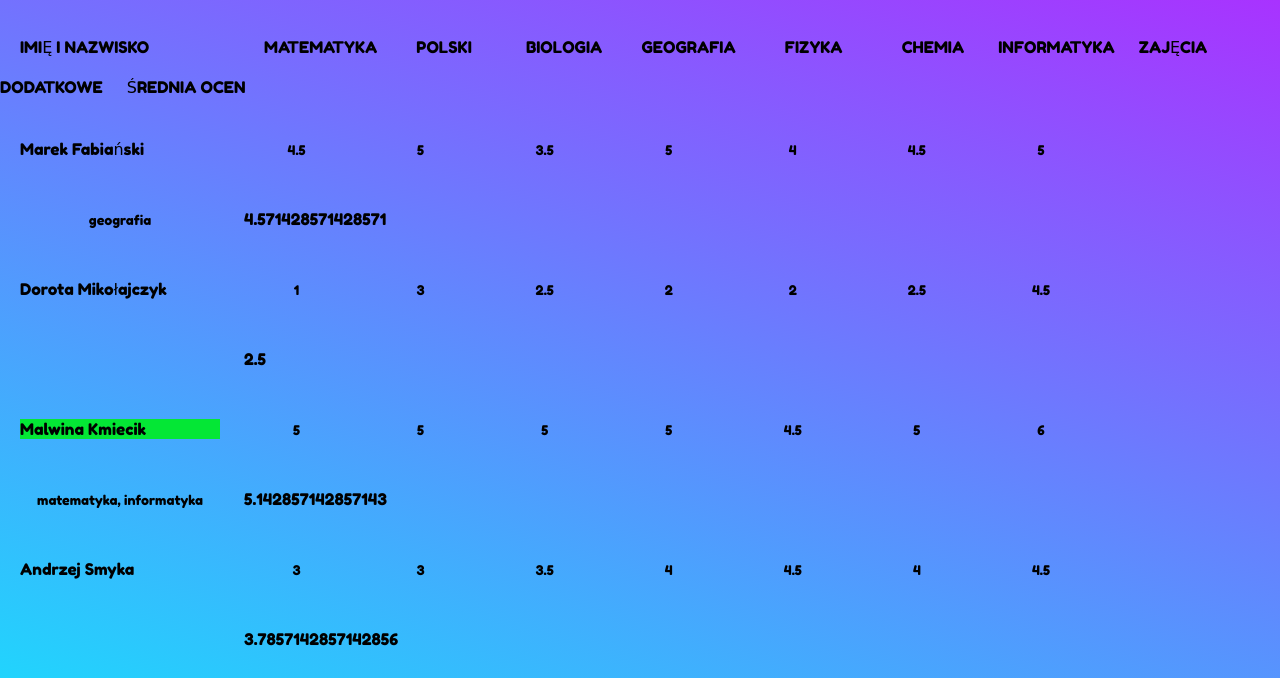
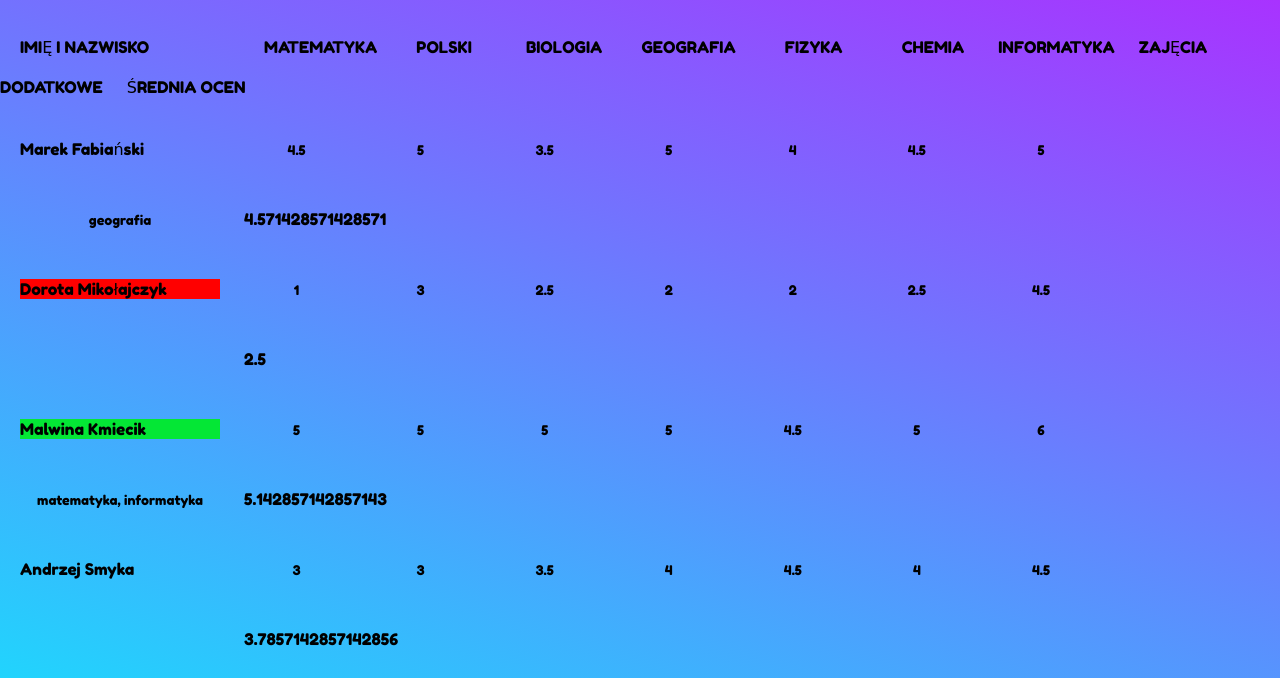
Before and after one commit to hotchkiss88/7-arkusz-ocen, a plain HTML site: page index.html in a window 1280 px wide. Both pictures are taken after a click on the button "OBLICZ". Shown: the part 122-800 px from the top of the page. Drawn offline with Linux system fonts and the light colour scheme.

Commit message:
dodanie class=red

```diff
--- a/js/main.js
+++ b/js/main.js
@@ -14,7 +14,6 @@ const wynik = (event) => {
     let average = document.querySelectorAll(".srednia");
 
 
-
     function checkAdditionalClasses(classes, classToCompere) {
         let classesToArray = classes.split(",");
         let comperationFlag = false;
@@ -28,7 +27,6 @@ const wynik = (event) => {
         console.log(classesToArray);
         console.log(classToCompere);
         return comperationFlag;
-
     }
 
     for (let i = 1; i < matematyka.length; i++) {
@@ -40,8 +38,28 @@ const wynik = (event) => {
         let chemistryScore = parseFloat(chemia[i].value);
         let computerScienceScore = parseFloat(informatyka[i].value);
 
+        if (mathScore == 1) {
+            name[i].setAttribute("id", "red");
+        }
+        if (polishScore == 1) {
+            name[i].setAttribute("id", "red");
+        }
+        if (biologyScore == 1) {
+            name[i].setAttribute("id", "red");
+        }
+        if (geographyScore == 1) {
+            name[i].setAttribute("id", "red");
+        }
+        if (physicsScore == 1) {
+            name[i].setAttribute("id", "red");
+        }
+        if (chemistryScore == 1) {
+            name[i].setAttribute("id", "red");
+        }
+        if (computerScienceScore == 1) {
+            name[i].setAttribute("id", "red");
+        }
 
-        // console.log(mathScore);
         if (checkAdditionalClasses(zajeciaDodatkowe[i].value, matematyka[i].className) && mathScore < 6) {
             mathScore += 0.5;
 
--- a/style.css
+++ b/style.css
@@ -114,3 +114,7 @@ input:focus {
 #green {
     background-color: #04e735;
 }
+
+#red {
+    background-color: #ff0000;
+}
```
